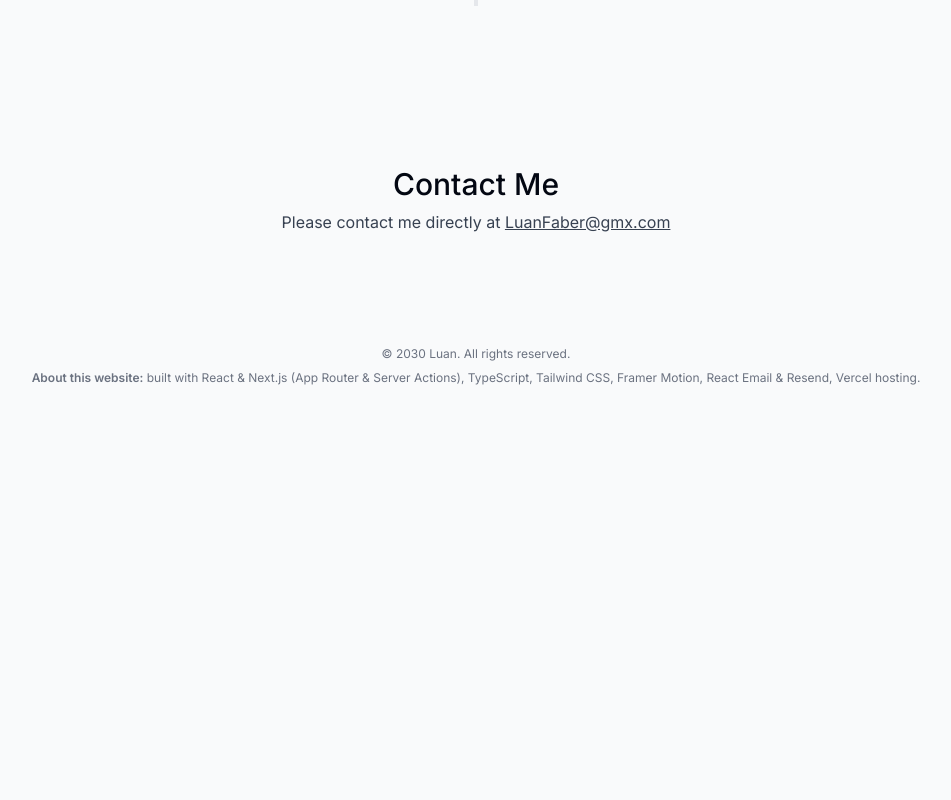
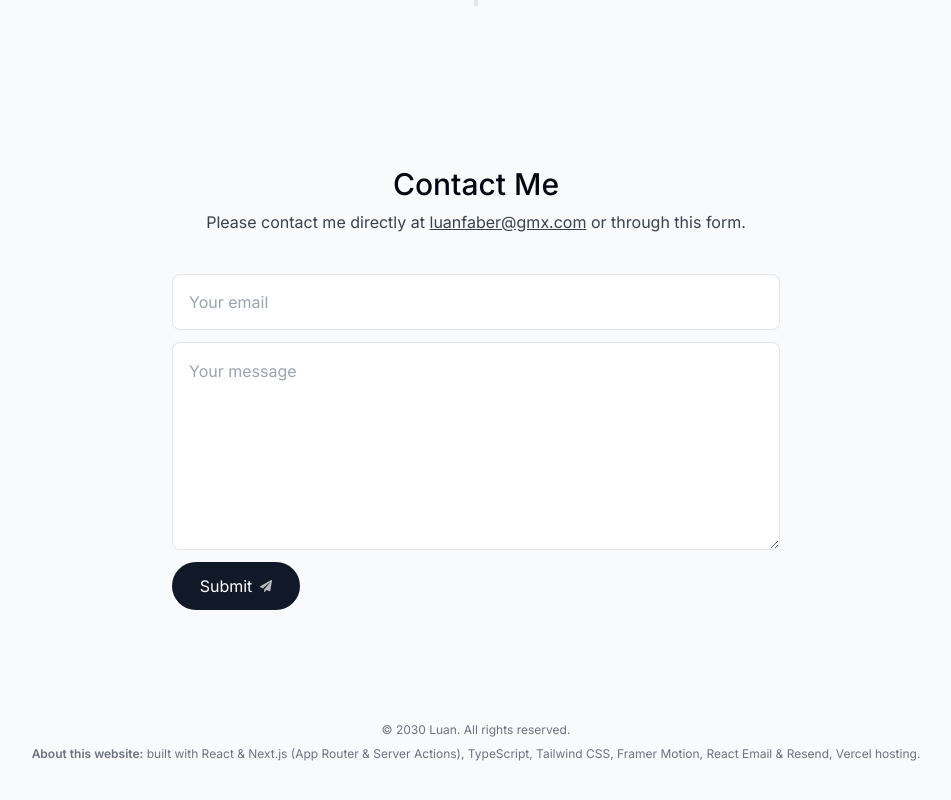
Before and after one commit to Krytan/portfolio, a Next.js app: page / in a window 1280 px wide. Shown: the part 4531-5331 px from the top of the page, without its empty margins (164-1115 px from the left). Before the commit the page ends 4957 px from the top, so only its background shows below. Built offline with nearby package versions, Linux system fonts and the light colour scheme; no server answers.

Commit message:
added contact

```diff
--- a/components/contact.tsx
+++ b/components/contact.tsx
@@ -33,12 +33,42 @@ export default function Contact() {
 
       <p className="text-gray-700 -mt-6 dark:text-white/80">
         Please contact me directly at{" "}
-        <a className="underline" href="mailto:LuanFaber@gmx.com">
-          LuanFaber@gmx.com
+        <a className="underline" href="mailto:luanfaber@gmx.com">
+          luanfaber@gmx.com
         </a>{" "}
+        or through this form.
+      </p>
 
+      <form
+        className="mt-10 flex flex-col dark:text-black"
+        action={async (formData) => {
+          const { data, error } = await sendEmail(formData);
 
-      </p>
+          if (error) {
+            toast.error(error);
+            return;
+          }
+
+          toast.success("Email sent successfully!");
+        }}
+      >
+        <input
+          className="h-14 px-4 rounded-lg borderBlack dark:bg-white dark:bg-opacity-80 dark:focus:bg-opacity-100 transition-all dark:outline-none"
+          name="senderEmail"
+          type="email"
+          required
+          maxLength={500}
+          placeholder="Your email"
+        />
+        <textarea
+          className="h-52 my-3 rounded-lg borderBlack p-4 dark:bg-white dark:bg-opacity-80 dark:focus:bg-opacity-100 transition-all dark:outline-none"
+          name="message"
+          placeholder="Your message"
+          required
+          maxLength={5000}
+        />
+        <SubmitBtn />
+      </form>
     </motion.section>
   );
 }
--- a/components/submit-btn.tsx
+++ b/components/submit-btn.tsx
@@ -1,12 +1,24 @@
 import React from "react";
 import { FaPaperPlane } from "react-icons/fa";
+import {useFormStatus} from "react-dom";
+
 export default function SubmitBtn() {
+  const { pending } = useFormStatus();
 
   return (
     <button
       type="submit"
       className="group flex items-center justify-center gap-2 h-[3rem] w-[8rem] bg-gray-900 text-white rounded-full outline-none transition-all focus:scale-110 hover:scale-110 hover:bg-gray-950 active:scale-105 dark:bg-white dark:bg-opacity-10 disabled:scale-100 disabled:bg-opacity-65"
+      disabled={pending}
     >
+      {pending ? (
+        <div className="h-5 w-5 animate-spin rounded-full border-b-2 border-white"></div>
+      ) : (
+        <>
+          Submit{" "}
+          <FaPaperPlane className="text-xs opacity-70 transition-all group-hover:translate-x-1 group-hover:-translate-y-1" />{" "}
+        </>
+      )}
     </button>
   );
 }
```
